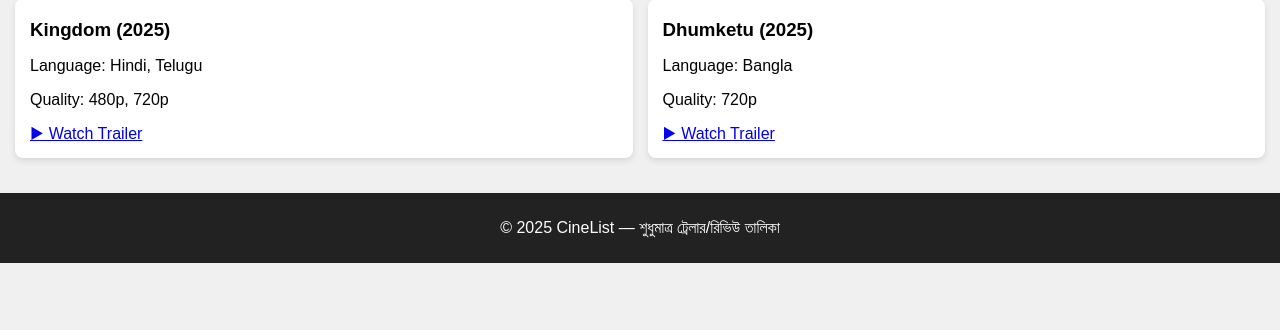
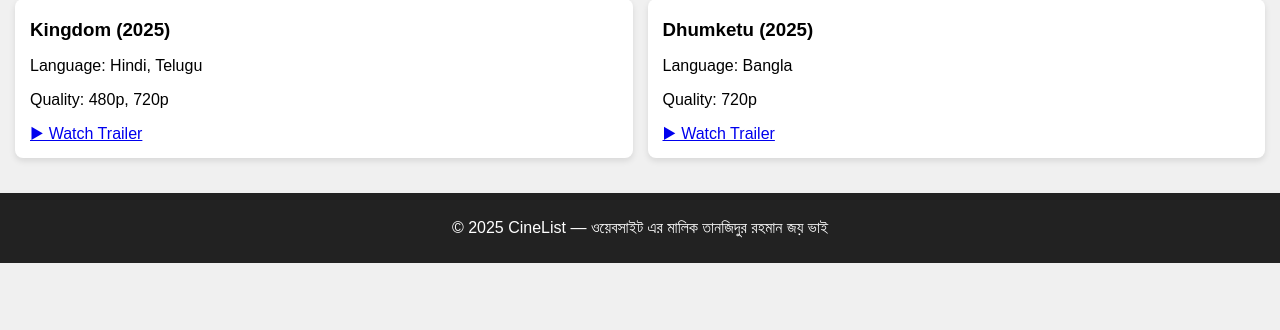
Before and after one commit to zxoou-media/Cinelist, a Flask app: page / in a window 1280 px wide. Shown: the part 470-800 px from the top of the page. Run offline with Flask 3, Linux system fonts and the light colour scheme.

Commit message:
Update index.html

```diff
--- a/cinelist/templates/index.html
+++ b/cinelist/templates/index.html
@@ -29,7 +29,7 @@
   </main>
 
   <footer>
-    <p>© 2025 CineList — শুধুমাত্র ট্রেলার/রিভিউ তালিকা</p>
+    <p>© 2025 CineList — ওয়েবসাইট এর মালিক তানজিদুর রহমান জয় ভাই</p>
   </footer>
 
   <script src="/static/script.js"></script>
```
